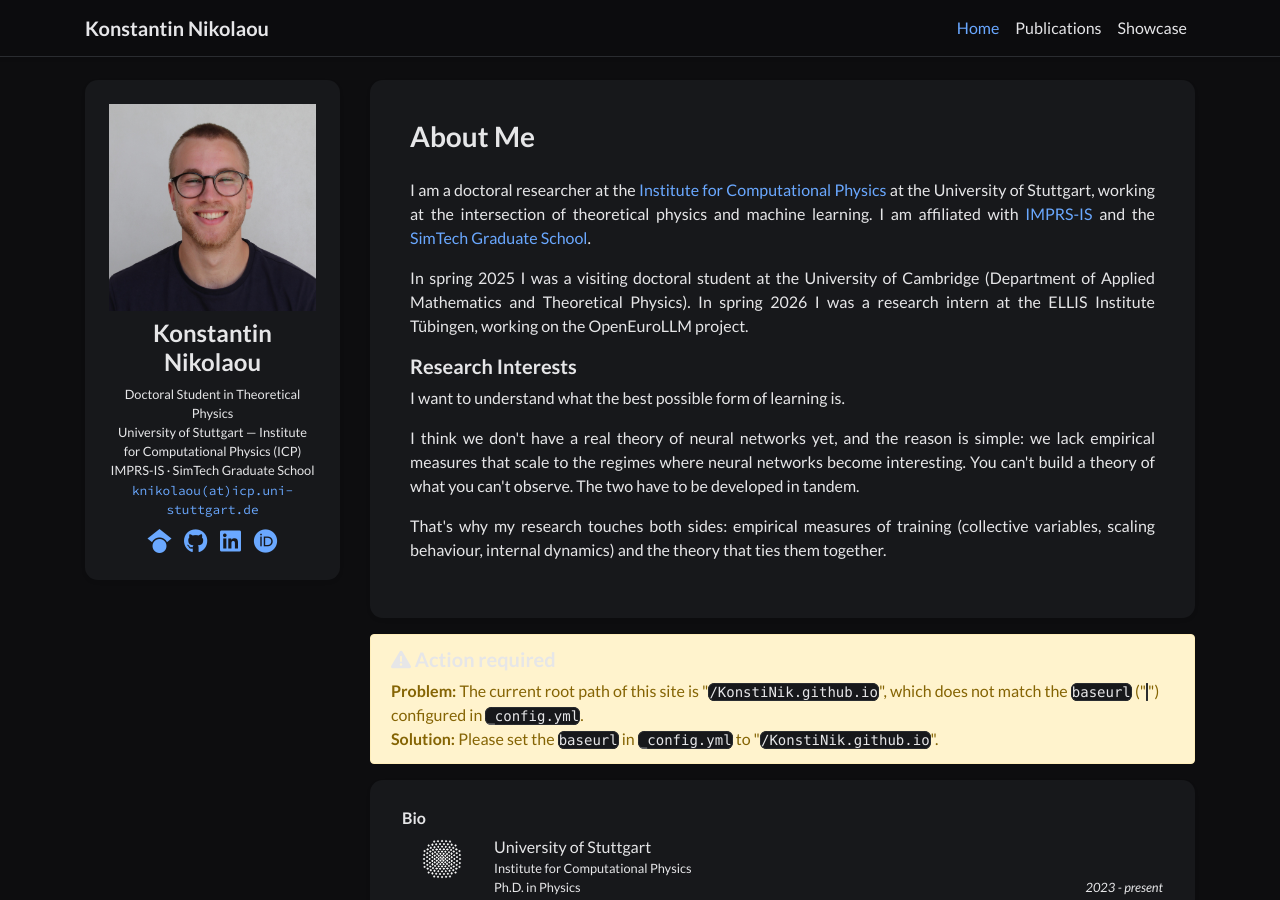
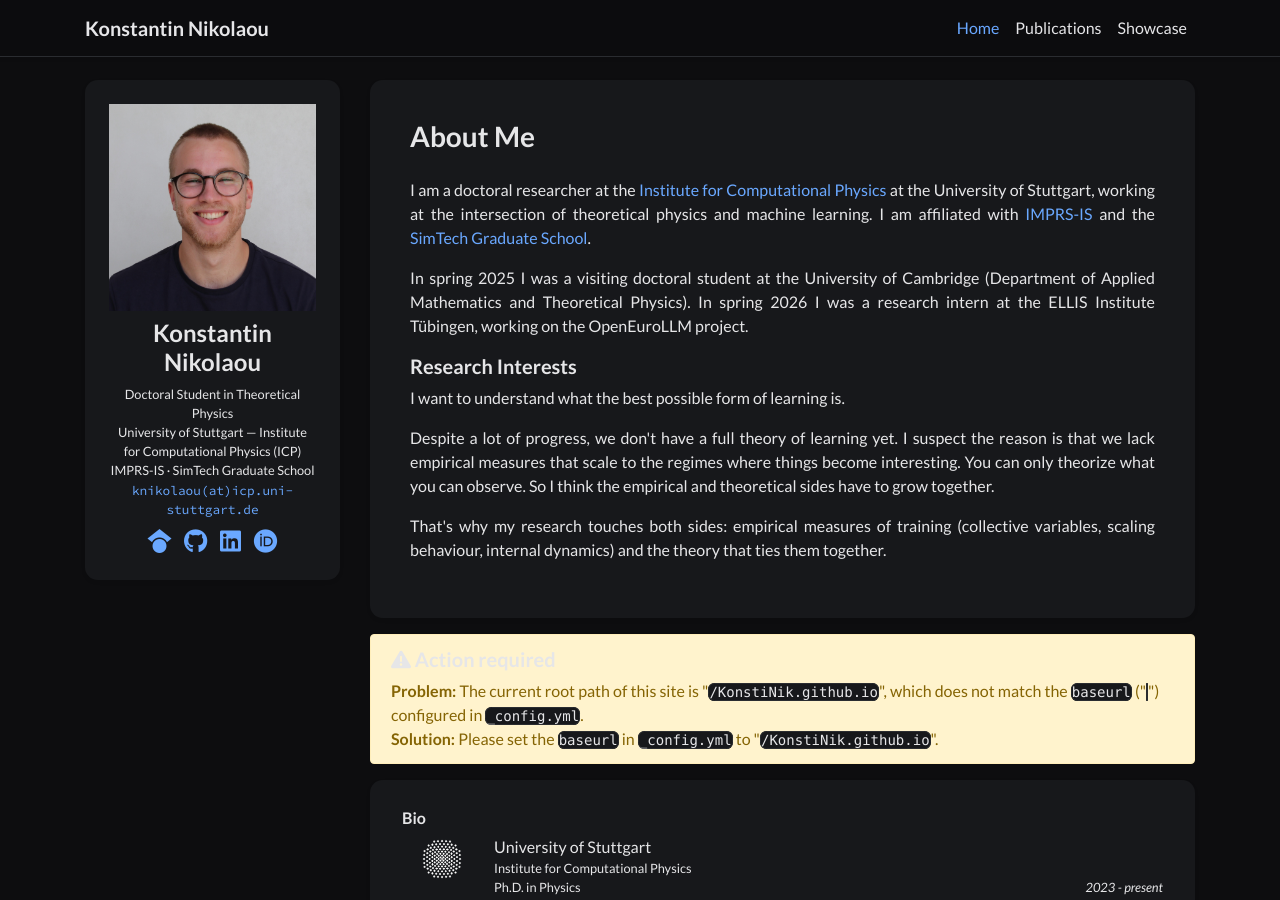
Before and after one commit to KonstiNik/KonstiNik.github.io, a Jekyll site: the page built from index.html, in a window 1280 px wide and 900 px high. Built offline with Jekyll 4.4.1, drawn with Linux system fonts in a browser that asks for light colours; nearby versions of some CDN libraries; a style sheet for code colours, icons or effects is not loaded.

Commit message:
content: refine Research Interests phrasing

```diff
--- a/_data/profile.yml
+++ b/_data/profile.yml
@@ -33,9 +33,9 @@ short_bio: >-
     I want to understand what the best possible form of learning is.
   </p>
   <p>
-    I think we don't have a real theory of neural networks yet, and the reason is simple:
-    we lack empirical measures that scale to the regimes where neural networks become interesting.
-    You can't build a theory of what you can't observe. The two have to be developed in tandem.
+    Despite a lot of progress, we don't have a full theory of learning yet.
+    I suspect the reason is that we lack empirical measures that scale to the regimes where things become interesting.
+    You can only theorize what you can observe. So I think the empirical and theoretical sides have to grow together.
   </p>
   <p>
     That's why my research touches both sides: empirical measures of training
```
